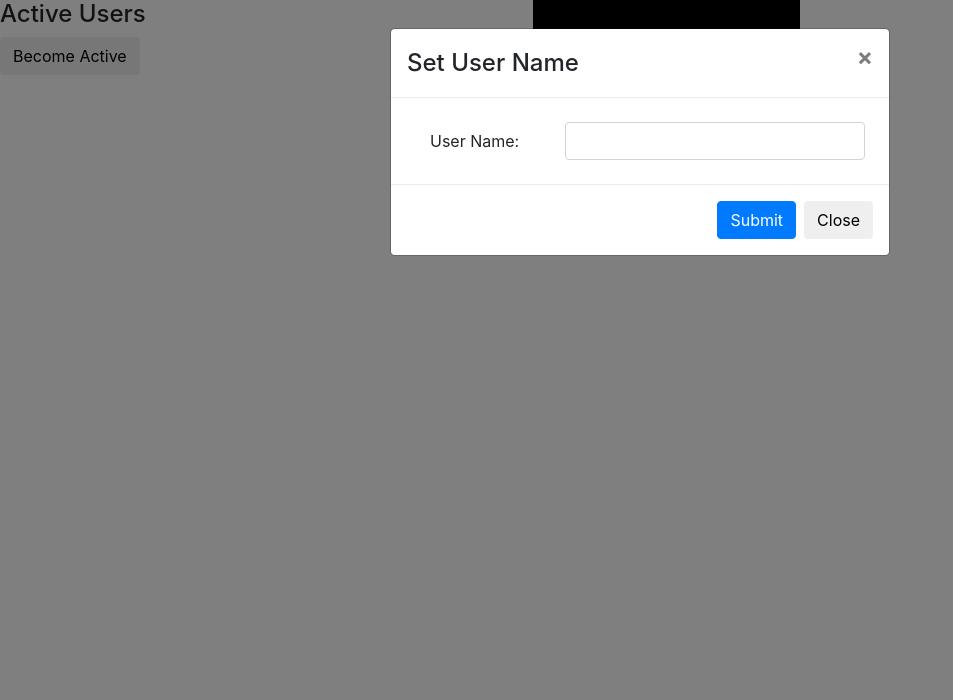
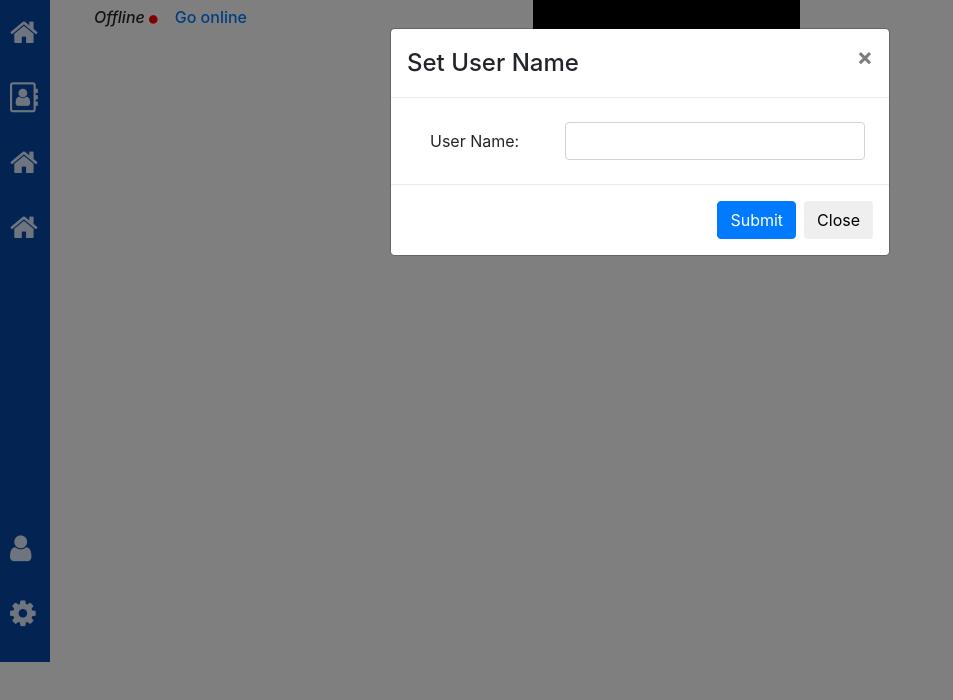
Before and after one commit to satnam-sandhu/vchat, a website: page public/index.html in a window 1280 px wide. Shown: the whole page, without its empty margins (0-953 px from the left). Drawn offline with nearby package versions, Linux system fonts and the light colour scheme; no server answers.

Commit message:
beautified

```diff
--- a/public/css/styles.css
+++ b/public/css/styles.css
@@ -1,3 +1,8 @@
+body {
+  font-family: -apple-system, BlinkMacSystemFont, "Segoe UI", "Roboto", "Oxygen",
+    "Ubuntu", "Fira Sans", "Droid Sans", "Helvetica Neue", sans-serif;
+}
+
 video {
   height: 100%;
   width: 100%;
@@ -46,3 +51,33 @@ video {
 .end-call {
   display: none;
 }
+
+.sidebar {
+  color: #deebff;
+  width: 50px;
+  height: 100%;
+  background-color: #0747a6;
+  font-size: 30px;
+  float: none;
+  display: block;
+}
+.sidebar > ul {
+  padding: 0;
+  list-style: none;
+  float: none;
+  display: block;
+}
+
+.sidebar > ul > li {
+  padding: 10px;
+  float: none;
+  display: block;
+}
+
+.upper-menu {
+  height: 500px;
+}
+
+.lower-menu {
+  bottom: 0;
+}
--- a/public/index.html
+++ b/public/index.html
@@ -14,28 +14,37 @@
 <body ng-controller="user-list">
   <div class="row no-gutters">
     <div class="col-lg-5">
-      <h4>Active Users</h4>
-      <button class="btn btn-md" ng-click="makeActive()" ng-if="!isActive">Become Active</button>
-      <!-- <ul class="m-2" ng-if="isActive">
-        <li>{{user_name}} (YOU) &nbsp;<i class="fa fa-pencil" aria-hidden="true"></i></li>
-        <li id="{{streamer.id}}-contact" ng-repeat="streamer in users" ng-if="streamer.id!==myId">{{streamer.name}}&nbsp;
-          <button id="{{streamer.id}}-call" ng-click="call(streamer.id)" class="btn btn-sm">
-            Call</button>
-        </li>
-      </ul> -->
+      <div class="row">
+        <div class="col-lg-2">
+          <div class="sidebar">
+            <ul class="upper-menu">
+              <li><i class="fa fa-home" aria-hidden="true"></i></li>
+              <li><i class="fa fa-address-book-o" aria-hidden="true"></i></li>
+              <li><i class="fa fa-home" aria-hidden="true"></i></li>
+              <li><i class="fa fa-home" aria-hidden="true"></i></li>
+            </ul>
+            <ul class="lower-menu">
+              <li><i class="fa fa-user" aria-hidden="true"></i></li>
+              <li><i class="fa fa-cog" aria-hidden="true"></i></li>
+            </ul>
+          </div>
+        </div>
+        <div class="col-lg-10">
+          <h2>{{user_name}}</h2>
+          <h6>
+            <em>
+              {{isActive?'Online':'Offline'}}
+              <i class="fa fa-circle" ng-if="!isActive" style="color:red; font-size: 10px;" aria-hidden="true"></i>
+              <i class="fa fa-circle" ng-if="isActive" style="color:green; font-size: 10px;" aria-hidden="true"></i>
+            </em>&nbsp;&nbsp;
+            <a href="#" ng-if="!isActive" ng-click="makeActive()">Go online</a>
+          </h6>
+        </div>
+      </div>
     </div>
     <div class="col-lg-5">
       <div class="row no-gutters">
         <div class="col-lg-6 screen">
-          <!-- <div id="{{myId}}-controlls" class="btn-group call-controlls" role="group" aria-label="Basic example">
-            <button id="{{streamer.id}}-call" ng-click="call(streamer.id)" class="btn btn-success">
-              <i class="fa fa-phone" aria-hidden="true"></i>&nbsp;&nbsp;Call</button>
-            <button id="{{streamer.id}}-hang" type="button" class="end-call btn btn-danger end-call"><i class="fa fa-phone hangup"
-                aria-hidden="true"></i>&nbsp;&nbsp;End</button>
-            <button type="button" class="btn btn-light"><i class="fa fa-microphone" aria-hidden="true"></i></button>
-            <button type="button" class="btn btn-light"><i class="fa fa-user" aria-hidden="true"></i></button>
-            <button type="button" class="btn btn-light"><i class="fa fa-expand" aria-hidden="true"></i></button>
-          </div> -->
           <video id="{{myId}}-output" muted="muted"></video>
           <div class="overlay">
             <i class="fa fa-circle" ng-if="!isActive" style="color:red; font-size: 10px;" aria-hidden="true"></i>
@@ -54,7 +63,10 @@
             <button type="button" class="btn btn-light"><i class="fa fa-expand" aria-hidden="true"></i></button>
           </div>
           <video id="{{streamer.id}}-output"></video>
-          <div class="overlay">{{streamer.name}}</div>
+          <div class="overlay">
+            <i class="fa fa-circle" style="color:green; font-size: 10px;" aria-hidden="true"></i>
+            {{streamer.name}}
+          </div>
         </div>
       </div>
     </div>
```
